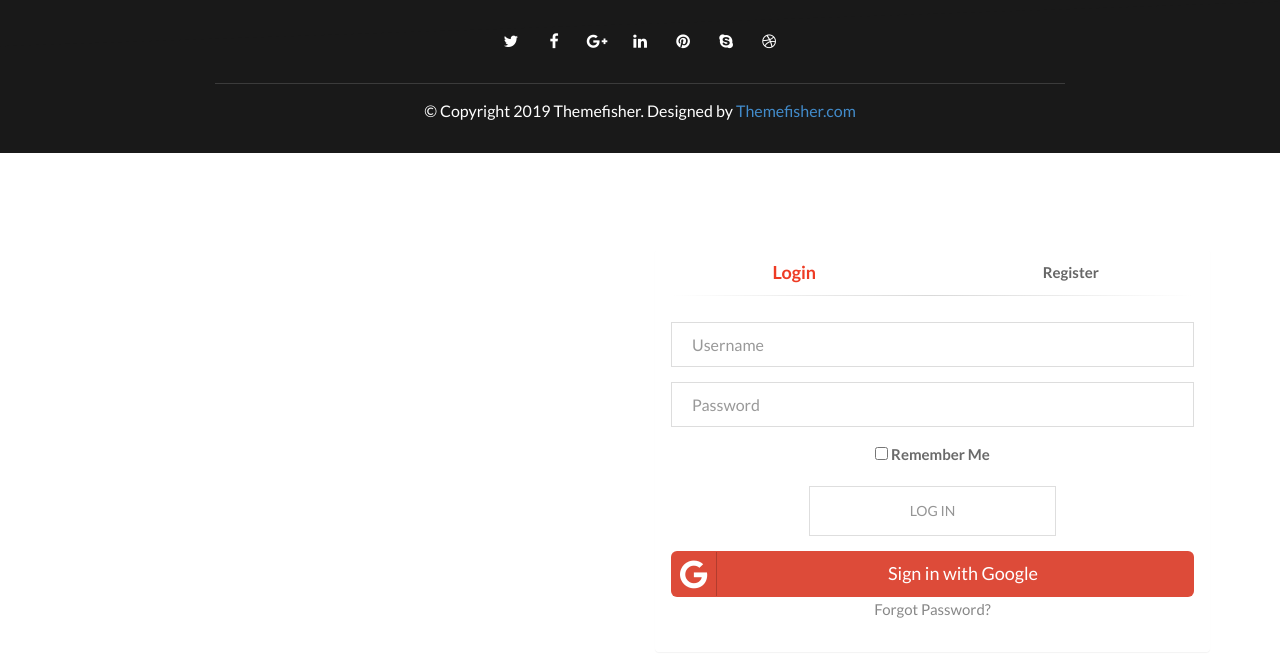
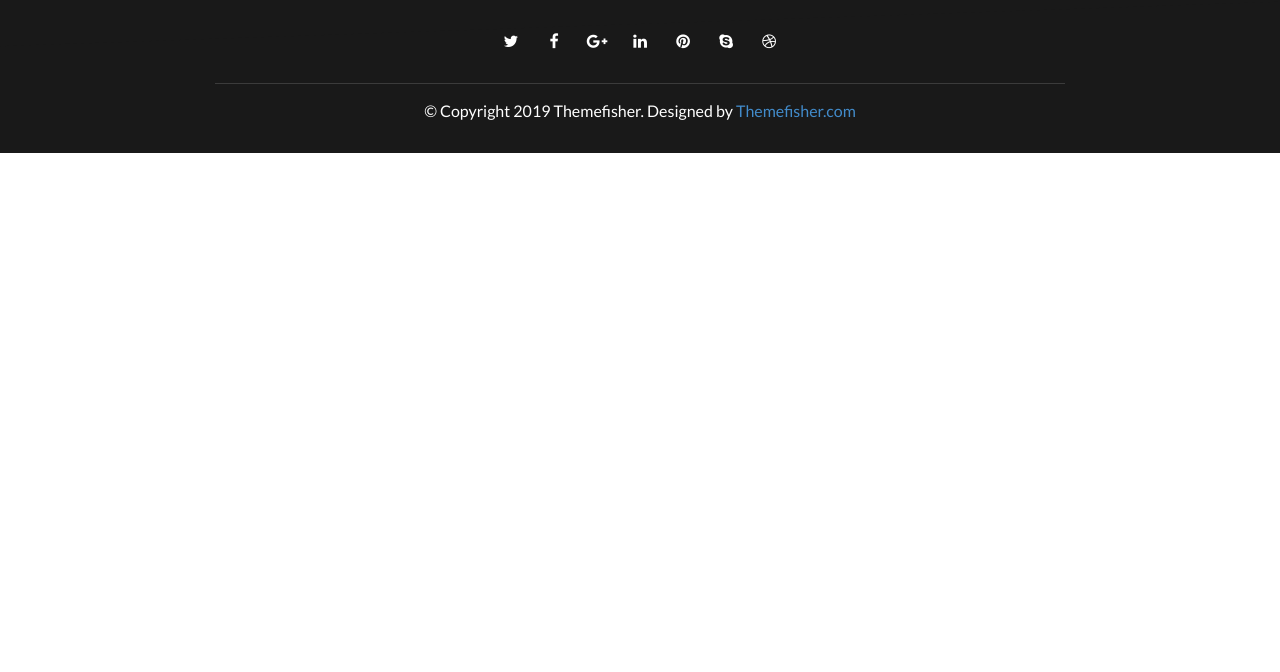
Before and after one commit to GoranAviani/Amibit2, a Django app: page / in a window 1280 px wide. Shown: the part 5525-6197 px from the top of the page. After the commit the page ends 5678 px from the top, so only its background shows below. Run offline with Django 3.2, Linux system fonts and the light colour scheme; some libraries are stand-ins or nearby versions; some web fonts are replaced.

Commit message:
removed the login  that was on the bottom

```diff
--- a/templates/index.html
+++ b/templates/index.html
@@ -861,108 +861,5 @@
 	<script type="text/javascript" src="{% static 'js/js/custom.js' %}"></script>
 	</div><!-- Body inner end -->
 
-
-
-
-
-
-
-
-
-
-
-
-
-
-
-  <br/><br/><br/><br/>
-  <div class="container">
-    <div class="row">
-      <div class="col-md-6 col-md-offset-6">
-        <div class="panel panel-login">
-          <div class="panel-heading">
-            <div class="row">
-              <div class="col-xs-6">
-                <a href="#" class="active" id="login-form-link">Login</a>
-              </div>
-              <div class="col-xs-6">
-                <a href="#" id="register-form-link">Register</a>
-              </div>
-            </div>
-            <hr>
-          </div>
-          <div class="panel-body">
-            <div class="row">
-              <div class="col-lg-12">
-                <form id="login-form" action="/users/login/" method="post" role="form" style="display: block;">
-                  {% csrf_token %}
-                  <div class="form-group">
-                    <input type="text" name="username" id="username" tabindex="1" class="form-control" placeholder="Username" value="">
-                  </div>
-                  <div class="form-group">
-                    <input type="password" name="password" id="password" tabindex="2" class="form-control" placeholder="Password">
-                  </div>
-                  <div class="form-group text-center">
-                    <input type="checkbox" tabindex="3" class="" name="remember" id="remember">
-                    <label for="remember"> Remember Me</label>
-                  </div>
-                  <div class="form-group">
-                    <div class="row">
-                      <div class="col-sm-6 col-sm-offset-3">
-                        <input type="submit" name="login-submit" id="login-submit" tabindex="4" class="form-control btn btn-login" value="Log In">
-                      </div>
-                    </div>
-                  </div>
-
-                  <a class="btn btn-block btn-social btn-lg btn-google" href="{% url 'social:begin' 'google-oauth2' %}" >
-                    <span class="fa fa-google"></span> Sign in with Google
-									</a>
-
-
-
-                  <div class="form-group">
-                    <div class="row">
-                      <div class="col-lg-12">
-                        <div class="text-center">
-                          <a href= "{% url 'password_reset' %}" tabindex="5" class="forgot-password">Forgot Password?</a>
-                        </div>
-                      </div>
-                    </div>
-                  </div>
-                </form>
-                <form id="register-form" action="/users/signup/" method="post" role="form" style="display: none;">
-                  {% csrf_token %}
-                  <div class="form-group">
-                    <input type="text" name="username" id="username" tabindex="1" class="form-control" placeholder="Username" value="">
-                  </div>
-                  <div class="form-group">
-                    <input type="email" name="email" id="email" tabindex="1" class="form-control" placeholder="Email Address" value="">
-                  </div>
-                  <div class="form-group">
-                    <input type="password" name="password1" id="password" tabindex="2" class="form-control" placeholder="Password">
-                  </div>
-                  <div class="form-group">
-                    <input type="password" name="password2" id="confirm-password" tabindex="2" class="form-control" placeholder="Confirm Password">
-                  </div>
-                  <div class="form-group">
-                    <div class="row">
-                      <div class="col-sm-6 col-sm-offset-3">
-                        <input type="submit" name="register-submit" id="register-submit" tabindex="4" class="form-control btn btn-register" value="Register Now">
-                      </div>
-                    </div>
-                  </div>
-                </form>
-              </div>
-            </div>
-          </div>
-        </div>
-      </div>
-    </div>
-  </div>
-
-
-
-
-
 </body>
 </html>
```
